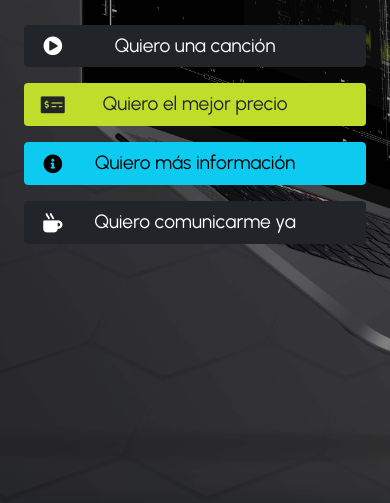
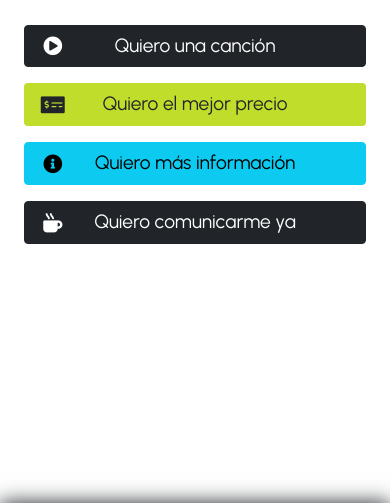
Before and after one commit to garciapereirajuan/garciapereirajuan.github.io, a plain HTML site: page index.html in a window 390 px wide. Shown: the part 341-844 px from the top of the page. Drawn offline with nearby package versions, Linux system fonts and the light colour scheme; a script that the page names is missing.

Commit message:
Update 0-all-styles.css

```diff
--- a/css/0-all-styles.css
+++ b/css/0-all-styles.css
@@ -35,7 +35,7 @@
   height: 100vh;
   margin: 0;
   padding: 0;
-  background-image: url("../media/laptop-3174729(1).jpg");
+  /*background-image: url("../media/laptop-3174729(1).jpg");*/
   background-repeat: no-repeat;
   background-size: cover;
   background-position: center;
@@ -80,7 +80,7 @@
 @media (max-width: 650px) {
   #welcome::before {
     background-position: left;
-    background-image: url("../media/laptop-3174729(1)-media(2).jpg"); }
+    /*background-image: url("../media/laptop-3174729(1)-media(2).jpg");*/}
 
   #welcome {
     grid-template-columns: 0px; }
@@ -125,7 +125,7 @@
   height: 100vh;
   margin: 0;
   padding: 0;
-  background-image: url("../media/money(1).jpg");
+  /*background-image: url("../media/money(1).jpg");*/
   background-blend-mode: darken;
   background-repeat: no-repeat;
   background-size: cover;
```
